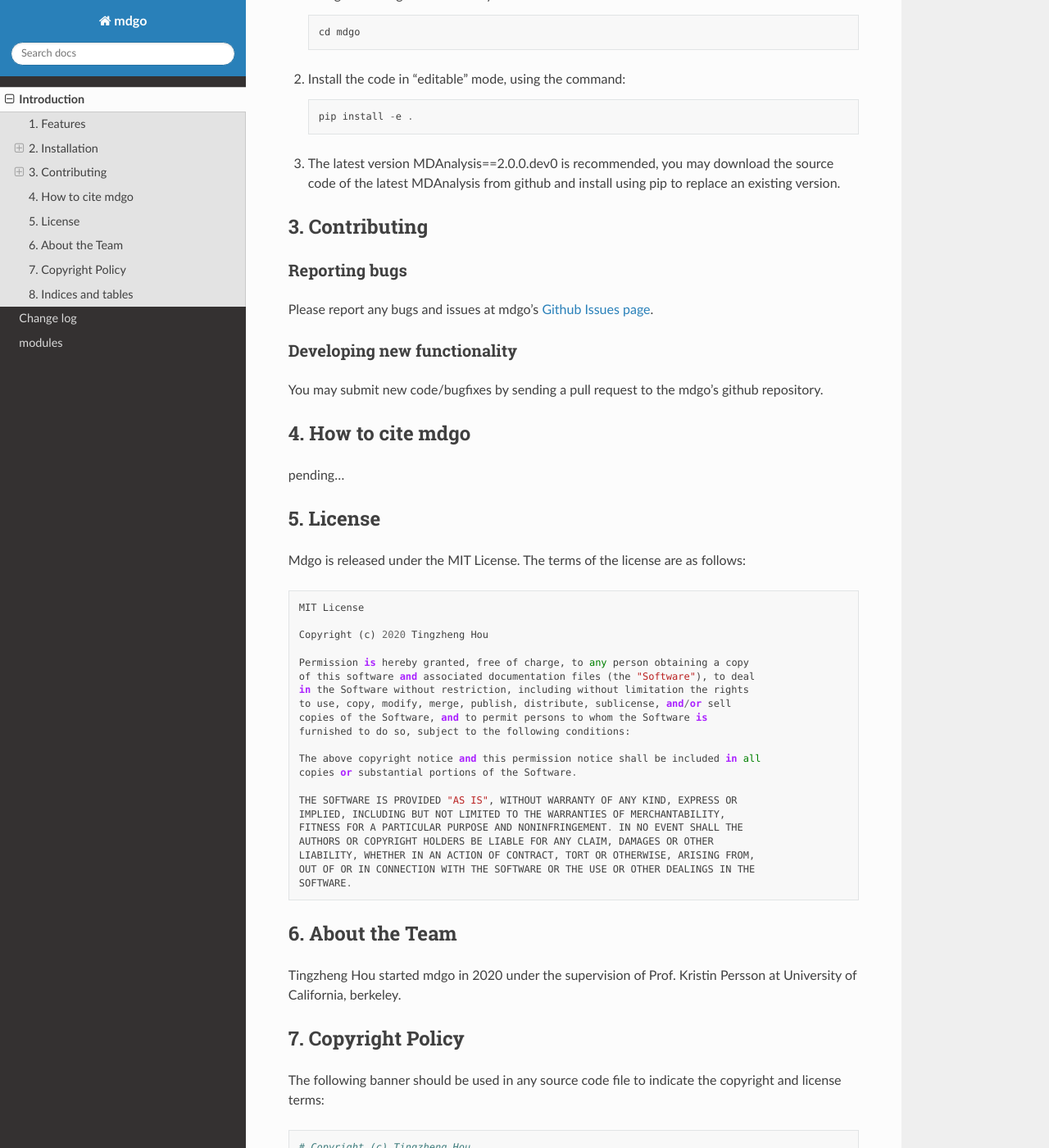
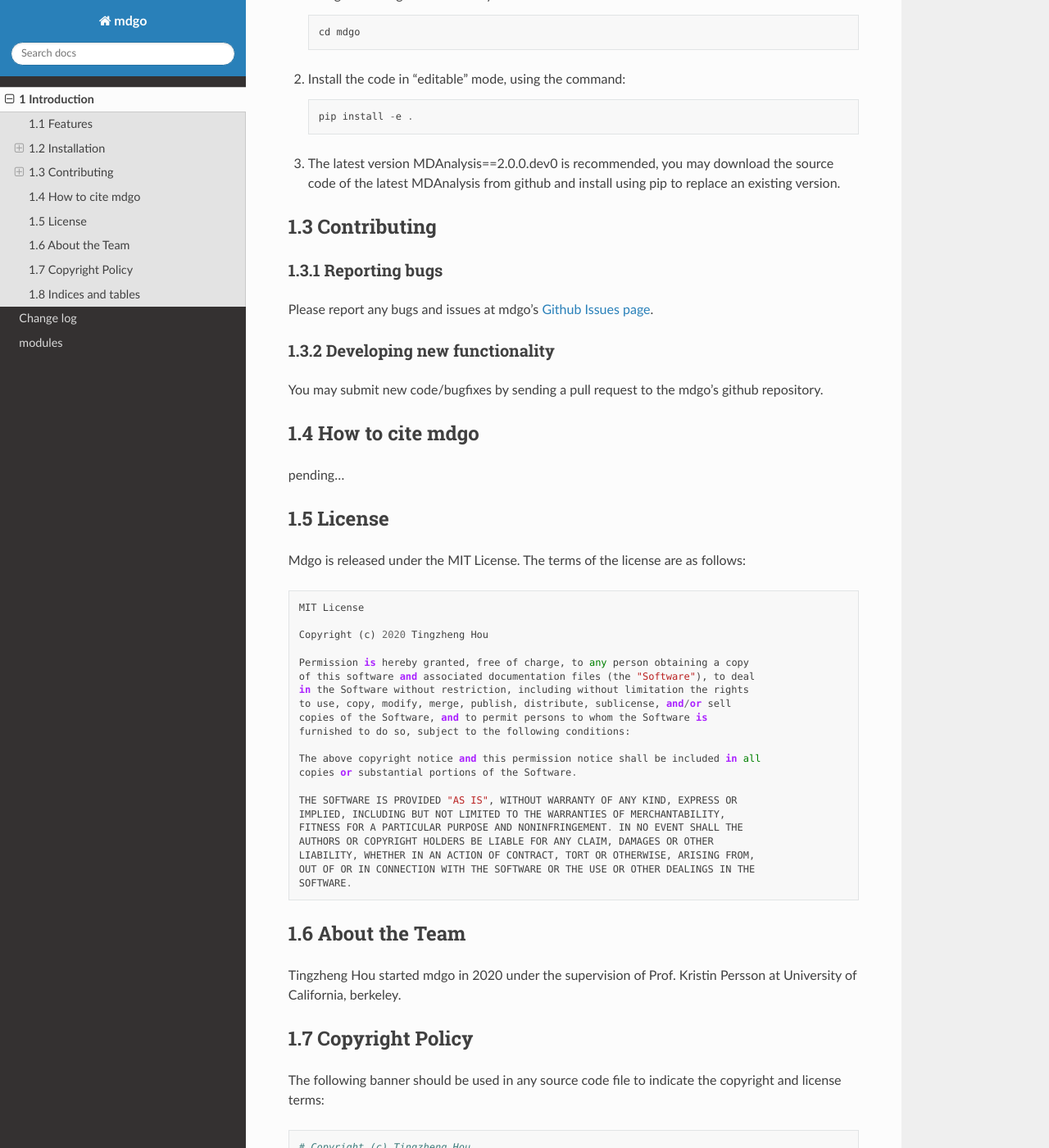
Before and after one commit to HouGroup/mdgo, a Sphinx documentation site: the page built from docs/source/introduction.rst, in a window 1280 px wide and 1400 px high, scrolled down 2445 px. Shown: the whole window at 82% size. Built offline with Sphinx 7.4.7 and the Read the Docs theme 2.0.0, drawn with Linux system fonts in a browser that asks for light colours; part of the change alters nothing that is shown; some of the changed text lies outside the part shown.

```diff
--- a/docs/source/introduction.rst
+++ b/docs/source/introduction.rst
@@ -3,8 +3,10 @@ Introduction
 
 Welcome to the documentation site for mdgo! Mdgo is an python toolkit for classical molecualr dynamics (MD) simulation setup and results analysis, especially for electrolyte systems. The purpose of making this package is for supporting a high-throughput workflow for screening novel electrolytes for battery use. Currently, the package is under active development.
 
-1. Features
-===========
+.. sectnum::
+
+Features
+========
 
 #. Retriving compound structure and information from PubChem
 
@@ -96,18 +98,18 @@ Welcome to the documentation site for mdgo! Mdgo is an python toolkit for classi
 
 
 
-2. Installation
-===============
+Installation
+============
 
-2.1 Installing from PyPI
-------------------------
+Installing from PyPI
+--------------------
 
 To install the latest version of mdgo::
 
     pip install mdgo
 
-2.2 Installing from Source
---------------------------
+Installing from Source
+----------------------
 
 Mdgo requires numpy, pandas, matplotlib, scipy, tqdm, statsmodels, pymatgen, pubchempy, selenium, MDAnalysis (version 2.0.0-dev0 prefered) and their dependencies.
 
@@ -146,8 +148,8 @@ Installation in development mode
 
 3. The latest version MDAnalysis==2.0.0.dev0 is recommended, you may download the source code of the latest MDAnalysis from github and install using pip to replace an existing version.
 
-3. Contributing
-===============
+Contributing
+============
 
 Reporting bugs
 --------------
@@ -160,26 +162,26 @@ Developing new functionality
 
 You may submit new code/bugfixes by sending a pull request to the mdgo's github repository.
 
-4. How to cite mdgo
-===================
+How to cite mdgo
+================
 
 pending...
 
-5. License
-==========
+License
+=======
 
 Mdgo is released under the MIT License. The terms of the license are as
 follows:
 
 .. literalinclude:: ../../LICENSE.rst
 
-6. About the Team
-=================
+About the Team
+==============
 
 Tingzheng Hou started mdgo in 2020 under the supervision of Prof. Kristin Persson at University of California, berkeley.
 
-7. Copyright Policy
-===================
+Copyright Policy
+================
 
 The following banner should be used in any source code file
 to indicate the copyright and license terms::
@@ -187,8 +189,8 @@ to indicate the copyright and license terms::
     # Copyright (c) Tingzheng Hou.
     # Distributed under the terms of the MIT License.
 
-8. Indices and tables
-=====================
+Indices and tables
+==================
 
 * :ref:`genindex`
 * :ref:`modindex`
```
